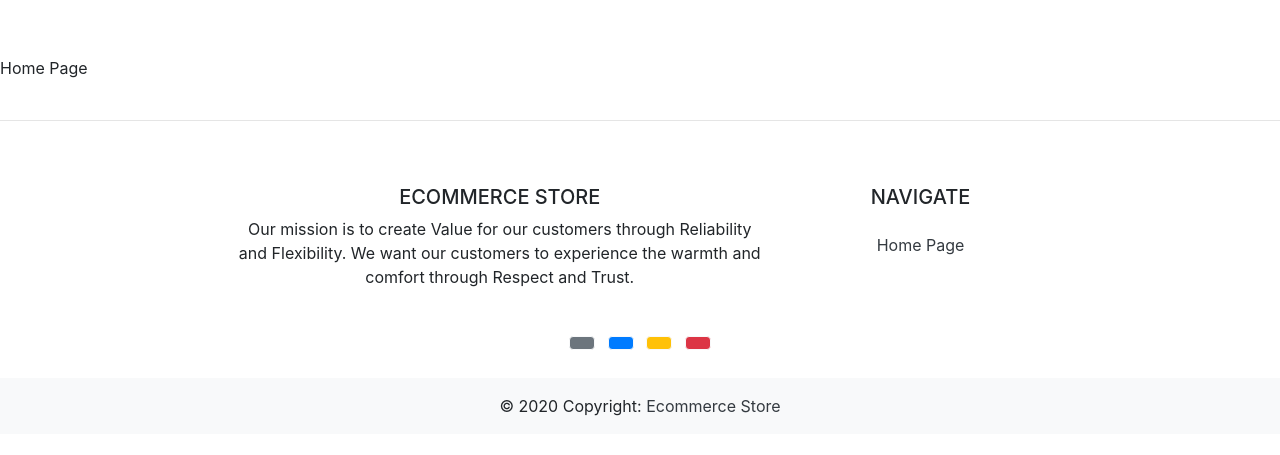
After one commit to APlusOnly/Django-Ecommerce, a Django app: template store/template/store/home.html in a window 1280 px wide. The commit adds this page. Shown: the top 455 px of the page. Run offline with Django 3.2, Linux system fonts and the light colour scheme; the template is opened without the code that fills it, so the values that code supplies are empty; some libraries are stand-ins or nearby versions.

Commit message:
fucked up

```diff
--- a/ecommerce/asgi.py
+++ b/ecommerce/asgi.py
@@ -1,5 +1,5 @@
 """
-ASGI config for ecommerce project.
+ASGI config for store project.
 
 It exposes the ASGI callable as a module-level variable named ``application``.
 
--- a/ecommerce/urls.py
+++ b/ecommerce/urls.py
@@ -1,4 +1,4 @@
-"""ecommerce URL Configuration
+"""store URL Configuration
 
 The `urlpatterns` list routes URLs to views. For more information please see:
     https://docs.djangoproject.com/en/3.0/topics/http/urls/
@@ -14,8 +14,9 @@ Including another URLconf
     2. Add a URL to urlpatterns:  path('blog/', include('blog.urls'))
 """
 from django.contrib import admin
-from django.urls import path
+from django.urls import path, include
 
 urlpatterns = [
     path('admin/', admin.site.urls),
+    path('', include('store.urls')),
 ]
--- a/ecommerce/wsgi.py
+++ b/ecommerce/wsgi.py
@@ -1,5 +1,5 @@
 """
-WSGI config for ecommerce project.
+WSGI config for store project.
 
 It exposes the WSGI callable as a module-level variable named ``application``.
 
--- /dev/null
+++ b/store/admin.py
@@ -0,0 +1,6 @@
+from django.contrib import admin
+from .models import *
+# Register your models here.
+admin.site.register(Item)
+admin.site.register(Department)
+admin.site.register(Category)
--- /dev/null
+++ b/store/apps.py
@@ -0,0 +1,5 @@
+from django.apps import AppConfig
+
+
+class StoreConfig(AppConfig):
+    name = 'store'
--- /dev/null
+++ b/store/template/store/footer.html
@@ -0,0 +1,40 @@
+<br><hr><br>
+<footer class="text-center text-lg-start">
+  <div class="container p-4">
+    <div class="row d-flex justify-content-center">
+      <div class="col-lg-6 col-md-12 mb-4 mb-md-0">
+        <h5 class="text-uppercase">Ecommerce Store</h5>
+        <p>
+            Our mission is to create Value for our customers through Reliability and Flexibility.
+            We want our customers to experience the warmth and comfort through Respect and Trust.
+        </p>
+      </div>
+      <div class="col-lg-3 col-md-6 mb-4 mb-md-0">
+        <h5 class="text-uppercase mb-4">Navigate</h5>
+        <ul class="list-unstyled">
+          <li>
+            <a href="{% url 'home' %}" class="text-dark">Home Page</a>
+          </li>
+        </ul>
+      </div>
+    </div>
+  </div>
+    <section class="mb-4">
+      <a class="btn btn-outline-light btn-floating m-1 bg-secondary" href="#!" role="button">
+          <i class="fa fa-facebook-f"></i>
+      </a>
+      <a class="btn btn-outline-light btn-floating m-1 bg-primary" href="#!" role="button">
+          <i class="fa fa-twitter"></i>
+      </a>
+      <a class="btn btn-outline-light btn-floating m-1 bg-warning" href="#!" role="button">
+          <i class="fa fa-google"></i>
+      </a>
+      <a class="btn btn-outline-light btn-floating m-1 bg-danger" href="#!" role="button">
+          <i class="fa fa-instagram"></i>
+      </a>
+    </section>
+  <div id="footer-bottom" class="text-center p-3 bg-light">
+    © 2020 Copyright:
+    <a class="text-dark" href="{% url 'contact' %}">Ecommerce Store</a>
+  </div>
+</footer>
--- /dev/null
+++ b/store/template/store/home.html
@@ -0,0 +1,7 @@
+{% extends 'store/main.html' %}
+{% load static %}
+{% block content %}
+    <div>
+        Home Page
+    </div>
+{% endblock %}
--- a/ecommerce/template/ecommerce/main.html
+++ b/store/template/store/main.html
@@ -5,7 +5,7 @@
     <link rel="stylesheet" href="https://stackpath.bootstrapcdn.com/bootstrap/4.5.2/css/bootstrap.min.css" integrity="sha384-JcKb8q3iqJ61gNV9KGb8thSsNjpSL0n8PARn9HuZOnIxN0hoP+VmmDGMN5t9UJ0Z" crossorigin="anonymous">
     <link rel="stylesheet" href="https://cdnjs.cloudflare.com/ajax/libs/font-awesome/4.7.0/css/font-awesome.min.css%22%3E
     <link rel="shortcut icon" href="/static/images/favicon(5).ico">
-    <title>Furniture Store</title>
+    <title>Ecommerce Store</title>
     <link rel="stylesheet" type="text/css" href="{% static 'css/main.css' %}">
 </head>
 <body>
--- /dev/null
+++ b/store/template/store/navbar.html
@@ -0,0 +1,13 @@
+<nav class="navbar navbar-expand-lg navbar-dark sticky-top">
+  <button class="navbar-toggler" type="button" data-toggle="collapse" data-target="#navbarNav" aria-controls="navbarNav" aria-expanded="false" aria-label="Toggle navigation">
+    <span class="navbar-toggler-icon"></span>
+  </button>
+    <a class="navbar-brand" href="{% url 'home' %}">Ecommerce Store</a>
+  <div class="navbar-collapse collapse in" id="navbarNav">
+    <ul class="navbar-nav">
+        <li class="nav-item">
+            <a class="nav-link" href="{% url 'home' %}">Home Page</a>
+        </li>
+    </ul>
+  </div>
+</nav>
--- /dev/null
+++ b/store/tests.py
@@ -0,0 +1,3 @@
+from django.test import TestCase
+
+# Create your tests here.
--- /dev/null
+++ b/store/urls.py
@@ -0,0 +1,6 @@
+from django.urls import path
+from . import views
+
+urlpatterns = [
+    path('', views.home, name='home'),
+]
```
Also changed, not shown: ecommerce/settings.py (+8 -1 lines), store/models.py (renamed from ecommerce/models.py, +6 -6 lines), store/views.py (added, +12 -0 lines), db.sqlite3 (added), ecommerce/static/css/main.css (added), ecommerce/static/js/main.js (added), store/__init__.py (added), store/migrations/__init__.py (added).
